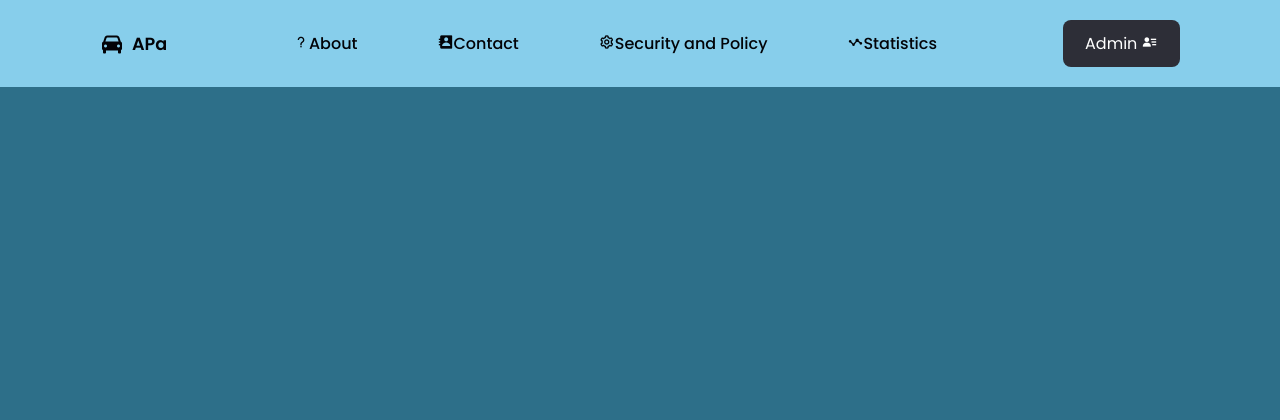
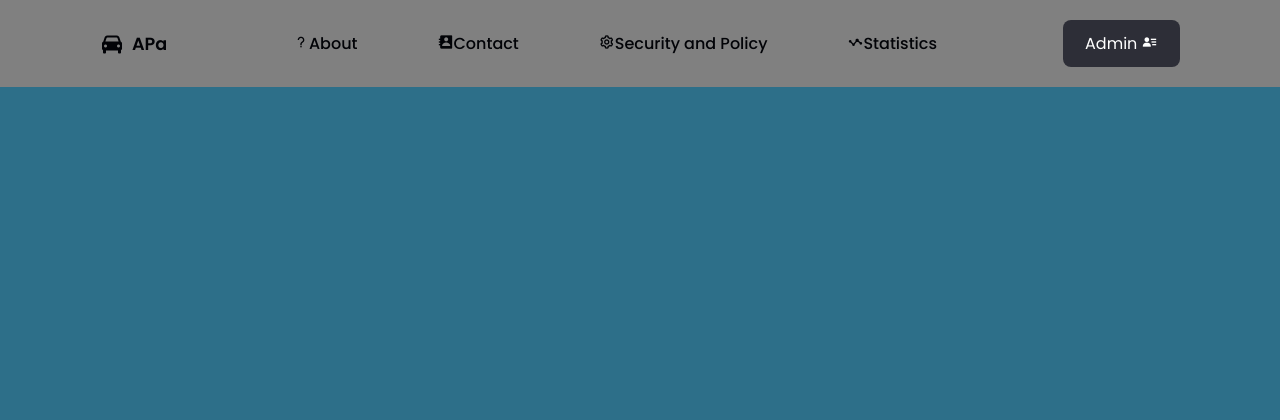
Before and after one commit to Icedev-234/APa-Auto-Park-Smart-Explorer, a PHP site: page /header.html in a window 1280 px wide. Shown: the top 420 px of the page. Run offline with PHP 8.4, Linux system fonts and the light colour scheme; some libraries are stand-ins or nearby versions.

Commit message:
Initial navbar color changed

```diff
--- a/navbar/styles.css
+++ b/navbar/styles.css
@@ -50,7 +50,7 @@ header{
   padding: 20px 100px;
   transition: 0.5s;
   text-decoration: none;
-  background: var(--main-color);
+  background: grey;
 
 }
 
```
